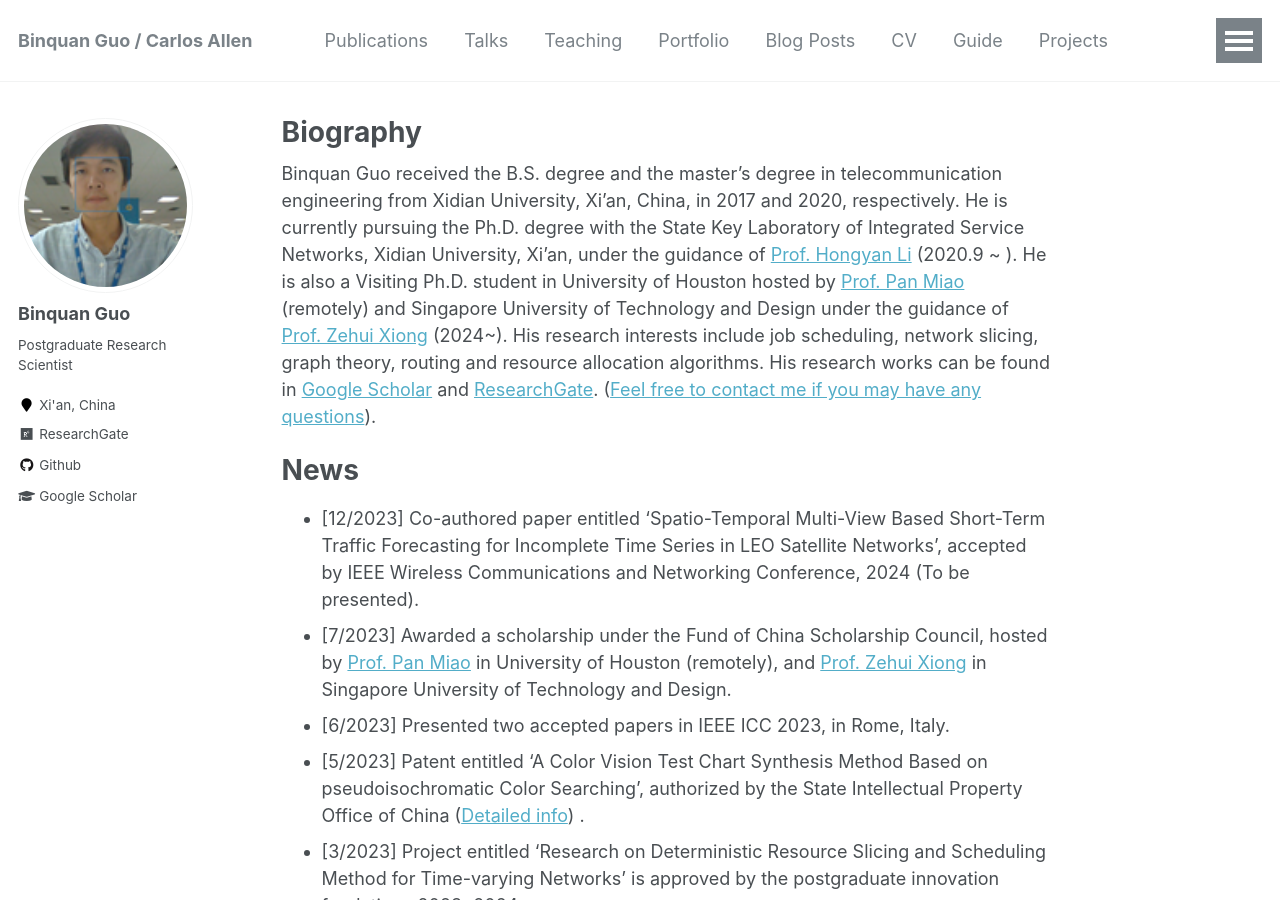
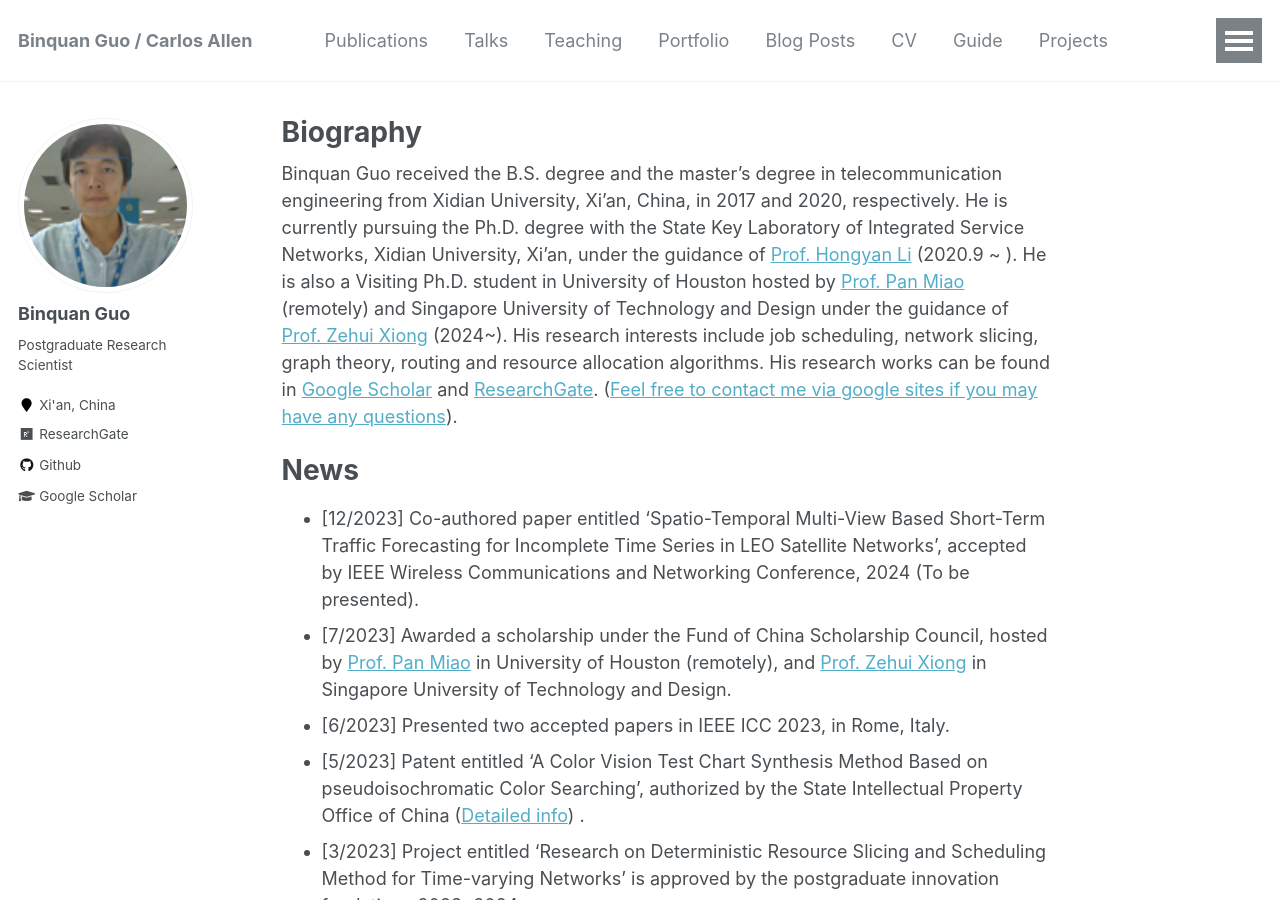
Before and after one commit to wilixx/wilixx.github.io, a Jekyll site: the page built from _pages/about.md, in a window 1280 px wide and 900 px high. Built offline with Jekyll 4.4.1, drawn with Linux system fonts in a browser that asks for light colours.

Commit message:
Update about.md

```diff
--- a/_pages/about.md
+++ b/_pages/about.md
@@ -8,7 +8,7 @@ redirect_from:
   - /about.html
 ---
 
-Binquan Guo received the B.S. degree and the master's degree in telecommunication engineering from Xidian University, Xi’an, China, in 2017 and 2020, respectively. He is currently pursuing the Ph.D. degree with the State Key Laboratory of Integrated Service Networks, Xidian University, Xi’an, under the guidance of [Prof. Hongyan Li](https://web.xidian.edu.cn/hyli/) (2020.9 ~ ). He is also a Visiting Ph.D. student in University of Houston hosted by [Prof. Pan Miao](http://www2.egr.uh.edu/~mpan2/) (remotely) and Singapore University of Technology and Design under the guidance of [Prof. Zehui Xiong](https://sites.google.com/view/zehuixiong) (2024~). His research interests include job scheduling, network slicing, graph theory, routing and resource allocation algorithms. His research works can be found in [Google Scholar](https://scholar.google.com/citations?user=NA8egm4AAAAJ) and [ResearchGate](https://www.researchgate.net/profile/Binquan-Guo/research). ([Feel free to contact me if you may have any questions](https://sites.google.com/view/binquanguo/home)).
+Binquan Guo received the B.S. degree and the master's degree in telecommunication engineering from Xidian University, Xi’an, China, in 2017 and 2020, respectively. He is currently pursuing the Ph.D. degree with the State Key Laboratory of Integrated Service Networks, Xidian University, Xi’an, under the guidance of [Prof. Hongyan Li](https://web.xidian.edu.cn/hyli/) (2020.9 ~ ). He is also a Visiting Ph.D. student in University of Houston hosted by [Prof. Pan Miao](http://www2.egr.uh.edu/~mpan2/) (remotely) and Singapore University of Technology and Design under the guidance of [Prof. Zehui Xiong](https://sites.google.com/view/zehuixiong) (2024~). His research interests include job scheduling, network slicing, graph theory, routing and resource allocation algorithms. His research works can be found in [Google Scholar](https://scholar.google.com/citations?user=NA8egm4AAAAJ) and [ResearchGate](https://www.researchgate.net/profile/Binquan-Guo/research). ([Feel free to contact me via google sites if you may have any questions](https://sites.google.com/view/binquanguo/home)).
 
 
 News
```
